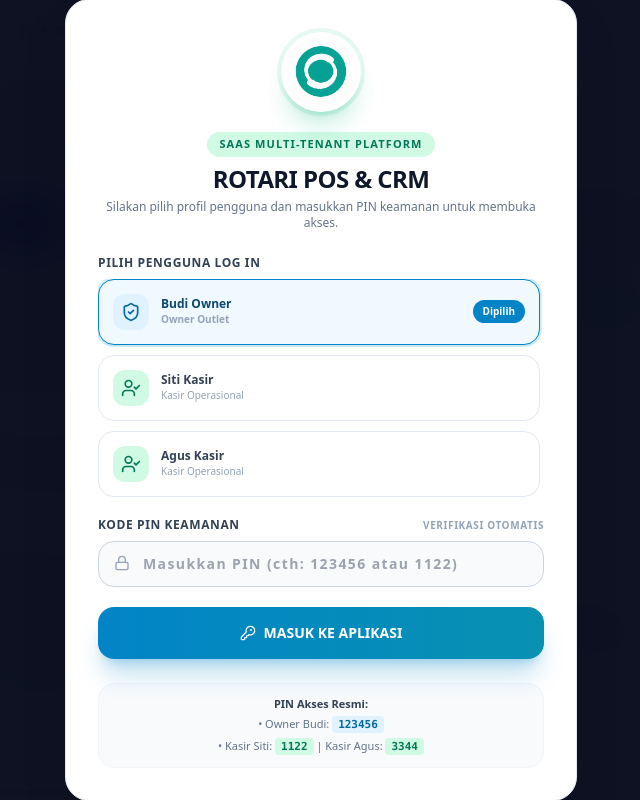
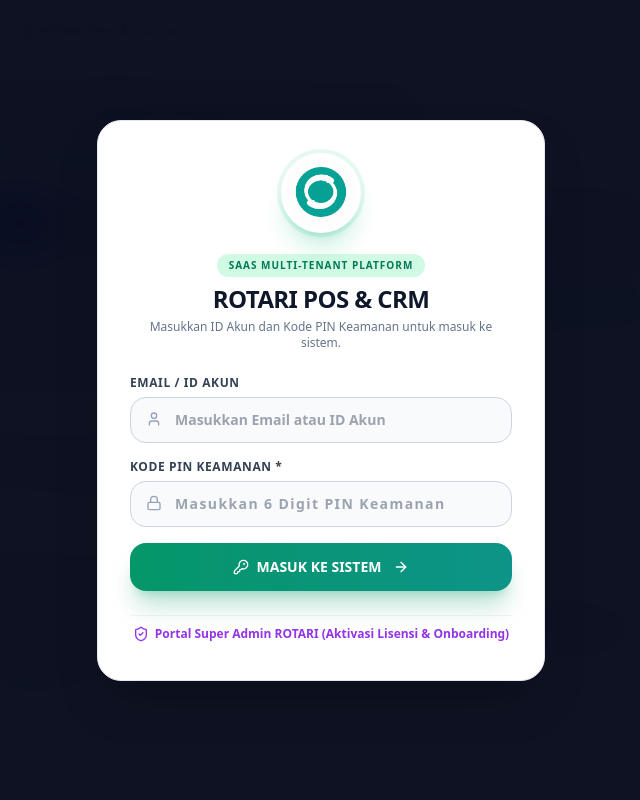
Before and after one commit to reviveproject4-source/ROTARI, a Next.js app: page /cashier/crm in a window 1280 px wide. Shown: the whole page, without its empty margins (319-959 px from the left). Built offline with nearby package versions, Linux system fonts and the light colour scheme.

Commit message:
Refactor general login screen with clean ID & PIN inputs, remove preset choice cards, and separate Super Admin into dedicated onboarding portal

```diff
--- a/src/components/login-modal.tsx
+++ b/src/components/login-modal.tsx
@@ -2,7 +2,7 @@
 
 import { useState } from "react";
 import { useTenant } from "@/lib/tenant-context";
-import { ShieldCheck, UserCheck, KeyRound, X, AlertCircle } from "lucide-react";
+import { KeyRound, X, AlertCircle, User, Lock } from "lucide-react";
 
 interface LoginModalProps {
   isOpen: boolean;
@@ -10,14 +10,10 @@
   targetRole?: 'owner' | 'cashier';
 }
 
-export function LoginModal({ isOpen, onClose, targetRole }: LoginModalProps) {
-  const { users, setCurrentUserWithPin } = useTenant();
+export function LoginModal({ isOpen, onClose }: LoginModalProps) {
+  const { loginWithCredentials } = useTenant();
 
-  const filteredUsers = targetRole
-    ? users.filter((u) => u.role === targetRole)
-    : users;
-
-  const [selectedUserId, setSelectedUserId] = useState<string>(filteredUsers[0]?.id || users[0]?.id || "");
+  const [identifier, setIdentifier] = useState<string>("");
   const [pinCode, setPinCode] = useState<string>("");
   const [errorMsg, setErrorMsg] = useState<string>("");
 
@@ -27,12 +23,13 @@
     e.preventDefault();
     setErrorMsg("");
 
-    const success = setCurrentUserWithPin(selectedUserId, pinCode);
-    if (success) {
+    const result = loginWithCredentials(identifier, pinCode);
+    if (result.success) {
       setPinCode("");
+      setIdentifier("");
       onClose();
     } else {
-      setErrorMsg("PIN yang Anda masukkan salah. Silakan coba lagi.");
+      setErrorMsg("ID Akun atau PIN Keamanan tidak valid. Silakan coba lagi.");
     }
   };
 
@@ -56,10 +53,10 @@
             className="w-14 h-14 mx-auto rounded-full object-contain bg-white p-1 shadow-md border border-slate-200 dark:border-slate-800"
           />
           <h2 className="text-xl font-black text-slate-900 dark:text-slate-100 tracking-tight">
-            Autentikasi Pengguna &amp; Role
+            Ganti Pengguna &amp; Sesi
           </h2>
           <p className="text-xs text-slate-500 dark:text-slate-400">
-            Pilih nama akun dan masukkan kode PIN keamanan resmi Anda.
+            Masukkan ID Akun dan PIN Keamanan untuk berpindah akun.
           </p>
         </div>
 
@@ -73,59 +70,46 @@
             </div>
           )}
 
-          {/* User Selection */}
+          {/* Email / ID Input */}
           <div className="space-y-1.5">
             <label className="text-xs font-extrabold text-slate-700 dark:text-slate-300 uppercase tracking-wider block">
-              Pilih Pengguna
+              Email / ID Akun
             </label>
-            <div className="space-y-2 max-h-48 overflow-y-auto pr-1">
-              {filteredUsers.map((u) => {
-                const isSelected = u.id === selectedUserId;
-                return (
-                  <button
-                    key={u.id}
-                    type="button"
-                    onClick={() => {
-                      setSelectedUserId(u.id);
+            <div className="relative">
+              <User className="w-4 h-4 absolute left-3.5 top-3.5 text-slate-400" />
+              <input
+                type="text"
+                value={identifier}
+                onChange={(e) => {
+                  setIdentifier(e.target.value);
                   setErrorMsg("");
                 }}
-                    className={`w-full p-3 rounded-2xl border text-left flex items-center justify-between transition ${
-                      isSelected
-                        ? "border-sky-600 bg-sky-50/50 dark:bg-sky-950/30 text-sky-900 dark:text-sky-100 font-extrabold"
-                        : "border-slate-200 dark:border-slate-800 text-slate-700 dark:text-slate-300 hover:bg-slate-50 dark:hover:bg-slate-800/50"
-                    }`}
-                  >
-                    <div className="flex items-center space-x-3">
-                      <div className={`w-8 h-8 rounded-xl flex items-center justify-center font-bold text-xs ${
-                        u.role === 'owner' ? "bg-sky-100 dark:bg-sky-950 text-sky-700 dark:text-sky-300" : "bg-emerald-100 dark:bg-emerald-950 text-emerald-700 dark:text-emerald-300"
-                      }`}>
-                        {u.role === 'owner' ? <ShieldCheck className="w-4 h-4" /> : <UserCheck className="w-4 h-4" />}
-                      </div>
-                      <div>
-                        <p className="text-xs font-bold">{u.name}</p>
-                        <p className="text-[10px] text-slate-400 capitalize">{u.role === 'owner' ? 'Owner Outlet' : 'Kasir Toko'}</p>
-                      </div>
-                    </div>
-                  </button>
-                );
-              })}
+                placeholder="Masukkan Email atau ID Akun"
+                className="w-full pl-10 pr-4 py-2.5 rounded-2xl border border-slate-300 dark:border-slate-700 bg-slate-50 dark:bg-slate-950 text-slate-900 dark:text-slate-100 text-sm font-bold focus:outline-none focus:ring-2 focus:ring-emerald-500"
+              />
             </div>
           </div>
 
           {/* PIN Input */}
           <div className="space-y-1.5">
             <label className="text-xs font-extrabold text-slate-700 dark:text-slate-300 uppercase tracking-wider block">
-              Kode PIN Keamanan
+              Kode PIN Keamanan *
             </label>
+            <div className="relative">
+              <Lock className="w-4 h-4 absolute left-3.5 top-3.5 text-slate-400" />
               <input
                 type="password"
                 maxLength={6}
                 value={pinCode}
-              onChange={(e) => setPinCode(e.target.value)}
-              placeholder="Masukkan PIN (cth: 123456 atau 1122)"
+                onChange={(e) => {
+                  setPinCode(e.target.value);
+                  setErrorMsg("");
+                }}
+                placeholder="Masukkan PIN Keamanan"
                 required
-              className="w-full px-4 py-3 rounded-2xl border border-slate-200 dark:border-slate-800 bg-slate-50 dark:bg-slate-950 text-slate-900 dark:text-slate-100 text-sm font-extrabold text-center tracking-widest focus:outline-none focus:ring-2 focus:ring-sky-600"
+                className="w-full pl-10 pr-4 py-2.5 rounded-2xl border border-slate-300 dark:border-slate-700 bg-slate-50 dark:bg-slate-950 text-slate-900 dark:text-slate-100 text-sm font-extrabold tracking-widest focus:outline-none focus:ring-2 focus:ring-emerald-500"
               />
+            </div>
           </div>
 
           {/* Action Buttons */}
@@ -139,18 +123,15 @@
             </button>
             <button
               type="submit"
-              className="flex-1 py-3 px-4 rounded-2xl bg-sky-600 hover:bg-sky-700 text-white text-xs font-extrabold shadow-lg shadow-sky-600/20 transition"
+              className="flex-1 py-3 px-4 rounded-2xl bg-emerald-600 hover:bg-emerald-700 text-white text-xs font-extrabold shadow-lg shadow-emerald-600/20 transition flex items-center justify-center gap-1.5 cursor-pointer"
             >
-              Verifikasi &amp; Masuk
+              <KeyRound className="w-4 h-4" />
+              <span>Verifikasi &amp; Masuk</span>
             </button>
           </div>
 
         </form>
 
-        <p className="text-[10px] text-slate-400 text-center">
-          PIN Default: Owner (123456) | Kasir Siti (1122) | Kasir Agus (3344)
-        </p>
-
       </div>
     </div>
   );
--- a/src/components/login-screen.tsx
+++ b/src/components/login-screen.tsx
@@ -3,13 +3,14 @@
 import { useState } from "react";
 import { useTenant } from "@/lib/tenant-context";
 import { useRouter } from "next/navigation";
-import { ShieldCheck, UserCheck, KeyRound, AlertCircle, Store, Sparkles, Lock } from "lucide-react";
+import { KeyRound, AlertCircle, User, Lock, ArrowRight, ShieldCheck } from "lucide-react";
+import Link from "next/link";
 
 export function LoginScreen() {
-  const { users, setCurrentUserWithPin } = useTenant();
+  const { loginWithCredentials } = useTenant();
   const router = useRouter();
 
-  const [selectedUserId, setSelectedUserId] = useState<string>(users[0]?.id || "");
+  const [identifier, setIdentifier] = useState<string>("");
   const [pinCode, setPinCode] = useState<string>("");
   const [errorMsg, setErrorMsg] = useState<string>("");
 
@@ -17,49 +18,48 @@
     e.preventDefault();
     setErrorMsg("");
 
-    const targetUser = users.find((u) => u.id === selectedUserId);
-    const success = setCurrentUserWithPin(selectedUserId, pinCode);
+    const result = loginWithCredentials(identifier, pinCode);
 
-    if (success && targetUser) {
+    if (result.success && result.user) {
       setPinCode("");
-      if (targetUser.role === "owner") {
+      if (result.user.role === "owner") {
         router.push("/");
       } else {
         router.push("/pos");
       }
     } else {
-      setErrorMsg("PIN yang Anda masukkan salah. Silakan coba lagi.");
+      setErrorMsg("Email / ID Akun atau Kode PIN Keamanan tidak valid. Silakan coba lagi.");
     }
   };
 
   return (
     <div className="fixed inset-0 z-[999] flex items-center justify-center bg-slate-950/95 backdrop-blur-xl p-4 animate-in fade-in duration-200">
-      <div className="bg-white dark:bg-slate-900 rounded-3xl max-w-lg w-full p-8 border border-slate-200 dark:border-slate-800 shadow-2xl space-y-6 relative">
+      <div className="bg-white dark:bg-slate-900 rounded-3xl max-w-md w-full p-8 border border-slate-200 dark:border-slate-800 shadow-2xl space-y-6 relative">
 
-        {/* ROTARI Brand Header with Logo */}
+        {/* ROTARI Official Logo & Header */}
         <div className="text-center space-y-3">
           <div className="relative inline-block">
             <img
               src="/rotari-logo.png"
-              alt="ROTARI Official Logo"
+              alt="ROTARI Logo"
               className="w-20 h-20 mx-auto rounded-full object-contain bg-white p-1 shadow-xl shadow-emerald-500/20 ring-4 ring-emerald-500/10"
             />
           </div>
           <div>
-            <span className="inline-flex items-center px-3 py-1 rounded-full text-[11px] font-black tracking-widest bg-emerald-100 dark:bg-emerald-950 text-emerald-700 dark:text-emerald-300 uppercase">
+            <span className="inline-flex items-center px-3 py-1 rounded-full text-[10px] font-black tracking-widest bg-emerald-100 dark:bg-emerald-950 text-emerald-700 dark:text-emerald-300 uppercase">
               SaaS Multi-Tenant Platform
             </span>
             <h1 className="text-2xl font-black text-slate-900 dark:text-slate-100 tracking-tight mt-1.5">
               ROTARI POS &amp; CRM
             </h1>
             <p className="text-xs text-slate-500 dark:text-slate-400 mt-1">
-              Silakan pilih profil pengguna dan masukkan PIN keamanan untuk membuka akses.
+              Masukkan ID Akun dan Kode PIN Keamanan untuk masuk ke sistem.
             </p>
           </div>
         </div>
 
-        {/* Form */}
-        <form onSubmit={handleLoginSubmit} className="space-y-5">
+        {/* Clean Standard Login Form */}
+        <form onSubmit={handleLoginSubmit} className="space-y-4">
 
           {errorMsg && (
             <div className="p-3.5 rounded-2xl bg-rose-50 dark:bg-rose-950/50 border border-rose-200 dark:border-rose-900 text-rose-700 dark:text-rose-300 text-xs font-bold flex items-center gap-2">
@@ -68,56 +68,30 @@
             </div>
           )}
 
-          {/* User Selection */}
-          <div className="space-y-2">
+          {/* Email / ID Input */}
+          <div className="space-y-1.5">
             <label className="text-xs font-extrabold text-slate-700 dark:text-slate-300 uppercase tracking-wider block">
-              Pilih Pengguna Log In
+              Email / ID Akun
             </label>
-            <div className="space-y-2.5 max-h-56 overflow-y-auto pr-1">
-              {users.map((u) => {
-                const isSelected = u.id === selectedUserId;
-                return (
-                  <button
-                    key={u.id}
-                    type="button"
-                    onClick={() => {
-                      setSelectedUserId(u.id);
-                      setErrorMsg("");
-                    }}
-                    className={`w-full p-3.5 rounded-2xl border text-left flex items-center justify-between transition ${
-                      isSelected
-                        ? "border-sky-600 bg-sky-50 dark:bg-sky-950/40 text-sky-900 dark:text-sky-100 font-extrabold ring-2 ring-sky-500/20 shadow-sm"
-                        : "border-slate-200 dark:border-slate-800 text-slate-700 dark:text-slate-300 hover:bg-slate-50 dark:hover:bg-slate-800/50"
-                    }`}
-                  >
-                    <div className="flex items-center space-x-3">
-                      <div className={`w-9 h-9 rounded-xl flex items-center justify-center font-bold text-xs ${
-                        u.role === 'owner' ? "bg-sky-100 dark:bg-sky-950 text-sky-700 dark:text-sky-300" : "bg-emerald-100 dark:bg-emerald-950 text-emerald-700 dark:text-emerald-300"
-                      }`}>
-                        {u.role === 'owner' ? <ShieldCheck className="w-5 h-5" /> : <UserCheck className="w-5 h-5" />}
-                      </div>
-                      <div>
-                        <p className="text-xs font-bold">{u.name}</p>
-                        <p className="text-[10px] text-slate-400 capitalize">{u.role === 'owner' ? 'Owner Outlet' : 'Kasir Operasional'}</p>
-                      </div>
-                    </div>
-
-                    {isSelected && (
-                      <span className="text-[10px] font-black px-2.5 py-1 rounded-full bg-sky-600 text-white">
-                        Dipilih
-                      </span>
-                    )}
-                  </button>
-                );
-              })}
+            <div className="relative">
+              <User className="w-4 h-4 absolute left-4 top-3.5 text-slate-400" />
+              <input
+                type="text"
+                value={identifier}
+                onChange={(e) => {
+                  setIdentifier(e.target.value);
+                  setErrorMsg("");
+                }}
+                placeholder="Masukkan Email atau ID Akun"
+                className="w-full pl-11 pr-4 py-3 rounded-2xl border border-slate-300 dark:border-slate-700 bg-slate-50 dark:bg-slate-950 text-slate-900 dark:text-slate-100 text-sm font-bold focus:outline-none focus:ring-2 focus:ring-emerald-500"
+              />
             </div>
           </div>
 
           {/* PIN Input */}
-          <div className="space-y-2">
-            <label className="text-xs font-extrabold text-slate-700 dark:text-slate-300 uppercase tracking-wider flex items-center justify-between">
-              <span>Kode PIN Keamanan</span>
-              <span className="text-[10px] font-semibold text-slate-400">Verifikasi Otomatis</span>
+          <div className="space-y-1.5">
+            <label className="text-xs font-extrabold text-slate-700 dark:text-slate-300 uppercase tracking-wider block">
+              Kode PIN Keamanan *
             </label>
             <div className="relative">
               <Lock className="w-4 h-4 absolute left-4 top-3.5 text-slate-400" />
@@ -125,10 +99,13 @@
                 type="password"
                 maxLength={6}
                 value={pinCode}
-                onChange={(e) => setPinCode(e.target.value)}
-                placeholder="Masukkan PIN (cth: 123456 atau 1122)"
+                onChange={(e) => {
+                  setPinCode(e.target.value);
+                  setErrorMsg("");
+                }}
+                placeholder="Masukkan 6 Digit PIN Keamanan"
                 required
-                className="w-full pl-11 pr-4 py-3 rounded-2xl border border-slate-300 dark:border-slate-700 bg-slate-50 dark:bg-slate-950 text-slate-900 dark:text-slate-100 text-sm font-extrabold tracking-widest focus:outline-none focus:ring-2 focus:ring-sky-600"
+                className="w-full pl-11 pr-4 py-3 rounded-2xl border border-slate-300 dark:border-slate-700 bg-slate-50 dark:bg-slate-950 text-slate-900 dark:text-slate-100 text-sm font-extrabold tracking-widest focus:outline-none focus:ring-2 focus:ring-emerald-500"
               />
             </div>
           </div>
@@ -136,18 +113,24 @@
           {/* Submit Button */}
           <button
             type="submit"
-            className="w-full py-4 px-4 rounded-2xl bg-gradient-to-r from-sky-600 to-cyan-600 hover:from-sky-700 hover:to-cyan-700 text-white text-sm font-black shadow-xl shadow-sky-600/25 transition transform active:scale-98 flex items-center justify-center gap-2"
+            className="w-full py-3.5 px-4 rounded-2xl bg-gradient-to-r from-emerald-600 to-teal-600 hover:from-emerald-700 hover:to-teal-700 text-white text-sm font-black shadow-xl shadow-emerald-600/25 transition transform active:scale-98 flex items-center justify-center gap-2 cursor-pointer mt-2"
           >
             <KeyRound className="w-4 h-4" />
-            <span>MASUK KE APLIKASI</span>
+            <span>MASUK KE SISTEM</span>
+            <ArrowRight className="w-4 h-4 ml-1" />
           </button>
 
         </form>
 
-        <div className="p-3 bg-slate-50 dark:bg-slate-800/60 rounded-2xl border border-slate-100 dark:border-slate-800 text-[11px] text-slate-500 dark:text-slate-400 text-center space-y-1">
-          <p className="font-bold text-slate-700 dark:text-slate-300">PIN Akses Resmi:</p>
-          <p>• Owner Budi: <code className="bg-sky-100 dark:bg-sky-950 text-sky-700 dark:text-sky-300 px-1.5 py-0.5 rounded font-bold">123456</code></p>
-          <p>• Kasir Siti: <code className="bg-emerald-100 dark:bg-emerald-950 text-emerald-700 dark:text-emerald-300 px-1.5 py-0.5 rounded font-bold">1122</code> | Kasir Agus: <code className="bg-emerald-100 dark:bg-emerald-950 text-emerald-700 dark:text-emerald-300 px-1.5 py-0.5 rounded font-bold">3344</code></p>
+        {/* Separated Super Admin Portal Access */}
+        <div className="pt-2 border-t border-slate-100 dark:border-slate-800 text-center">
+          <Link
+            href="/super-admin"
+            className="inline-flex items-center gap-1.5 text-xs font-extrabold text-purple-600 dark:text-purple-400 hover:underline"
+          >
+            <ShieldCheck className="w-4 h-4" />
+            <span>Portal Super Admin ROTARI (Aktivasi Lisensi &amp; Onboarding)</span>
+          </Link>
         </div>
 
       </div>
--- a/src/components/saas-shell.tsx
+++ b/src/components/saas-shell.tsx
@@ -58,14 +58,13 @@
     setMobileMenuOpen(false);
   }, [pathname]);
 
-  // Owner Nav Items (Termasuk Super Admin & Demo Request)
+  // Owner Nav Items (Operasional Outlet Owner)
   const ownerNavItems = [
     { href: "/", label: "Dashboard Utama", icon: LayoutDashboard, badge: null },
     { href: "/employees", label: "Data Pegawai", icon: Users, badge: null },
     { href: "/inventory", label: "Inventory & Stok", icon: Package, badge: null },
     { href: "/expenses", label: "Biaya Operasional", icon: DollarSign, badge: null },
     { href: "/crm", label: "CRM Laporan", icon: MessageSquareText, badge: "Laporan" },
-    { href: "/super-admin", label: "Super Admin", icon: ShieldCheck, badge: "Platform" },
     { href: "/demo-request", label: "Form Demo", icon: Sparkles, badge: "Public" },
     { href: "/settings", label: "Pengaturan Outlet", icon: SettingsIcon, badge: null },
   ];
--- a/src/lib/tenant-context.tsx
+++ b/src/lib/tenant-context.tsx
@@ -36,6 +36,7 @@
   updateTenant: (updated: Partial<Tenant>) => void;
   setCurrentUserRole: (role: Role) => void;
   setCurrentUserWithPin: (userId: string, pin: string) => boolean;
+  loginWithCredentials: (identifier: string, pin: string) => { success: boolean; user?: User };
   updateUserPin: (userId: string, newPin: string) => void;
   toggleAttendance: (userId: string) => void;
   addUser: (user: Omit<User, "id" | "tenant_id" | "is_active">) => void;
@@ -226,18 +227,35 @@
     setCurrentUser(targetUser);
   };
 
-  const setCurrentUserWithPin = (userId: string, pin: string): boolean => {
-    const targetUser = users.find((u) => u.id === userId);
-    if (!targetUser) return false;
-    if (targetUser.pin_code === pin) {
-      setCurrentUser(targetUser);
+  const loginWithCredentials = (identifier: string, pin: string): { success: boolean; user?: User } => {
+    const cleanId = identifier.trim().toLowerCase();
+    const cleanPin = pin.trim();
+
+    const matchedUser = users.find((u) => {
+      const matchesPin = u.pin_code === cleanPin;
+      if (!cleanId) return matchesPin;
+      const matchesId =
+        (u.email && u.email.toLowerCase().includes(cleanId)) ||
+        (u.name && u.name.toLowerCase().includes(cleanId)) ||
+        u.id.toLowerCase() === cleanId ||
+        u.role.toLowerCase() === cleanId;
+      return matchesId && matchesPin;
+    });
+
+    if (matchedUser) {
+      setCurrentUser(matchedUser);
       setIsAuthenticated(true);
       if (typeof window !== "undefined") {
-        sessionStorage.setItem("rotari_auth_user_id", targetUser.id);
+        sessionStorage.setItem("rotari_auth_user_id", matchedUser.id);
       }
-      return true;
+      return { success: true, user: matchedUser };
     }
-    return false;
+
+    return { success: false };
+  };
+
+  const setCurrentUserWithPin = (userId: string, pin: string): boolean => {
+    return loginWithCredentials(userId, pin).success;
   };
 
   const logout = () => {
@@ -492,6 +510,7 @@
         updateTenant,
         setCurrentUserRole,
         setCurrentUserWithPin,
+        loginWithCredentials,
         updateUserPin,
         toggleAttendance,
         addUser,
```
Also changed, not shown: src/app/super-admin/page.tsx (+17 -9 lines). Lines whose indentation alone changed are shown as unchanged.
